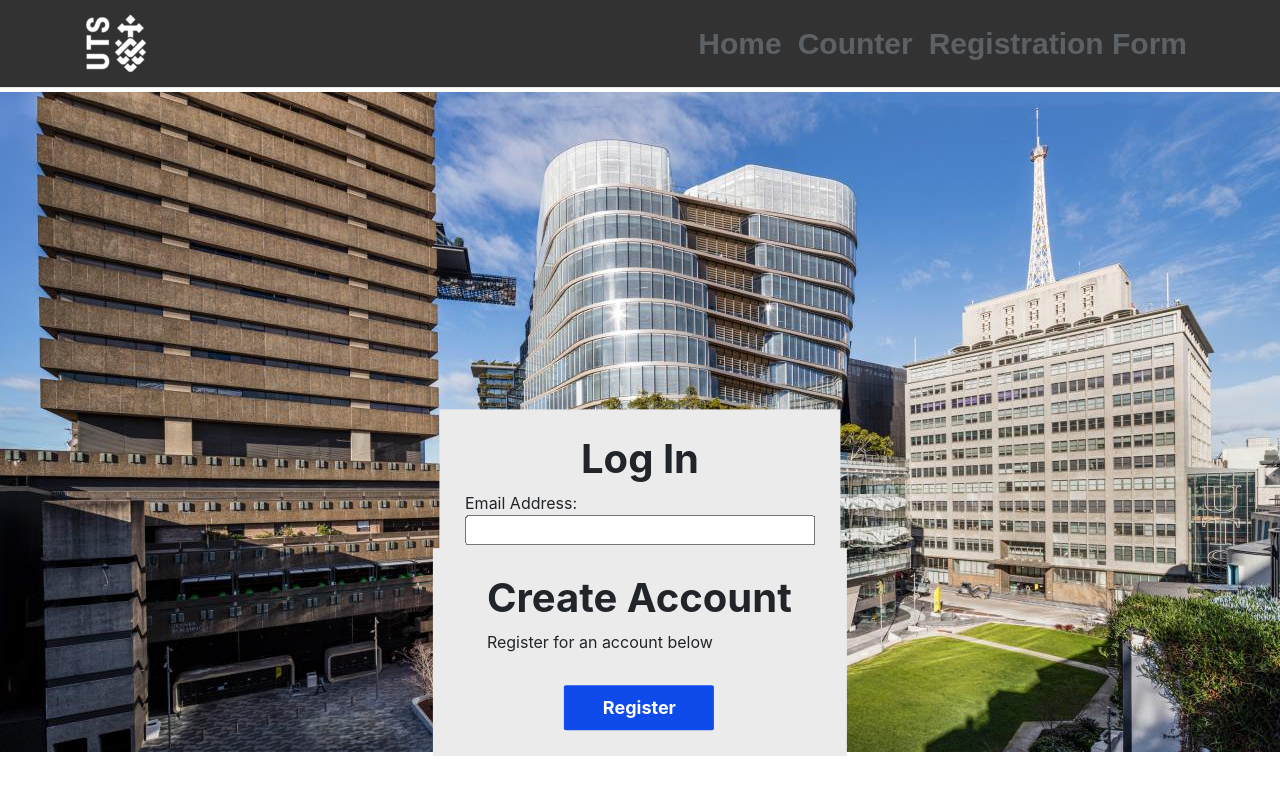
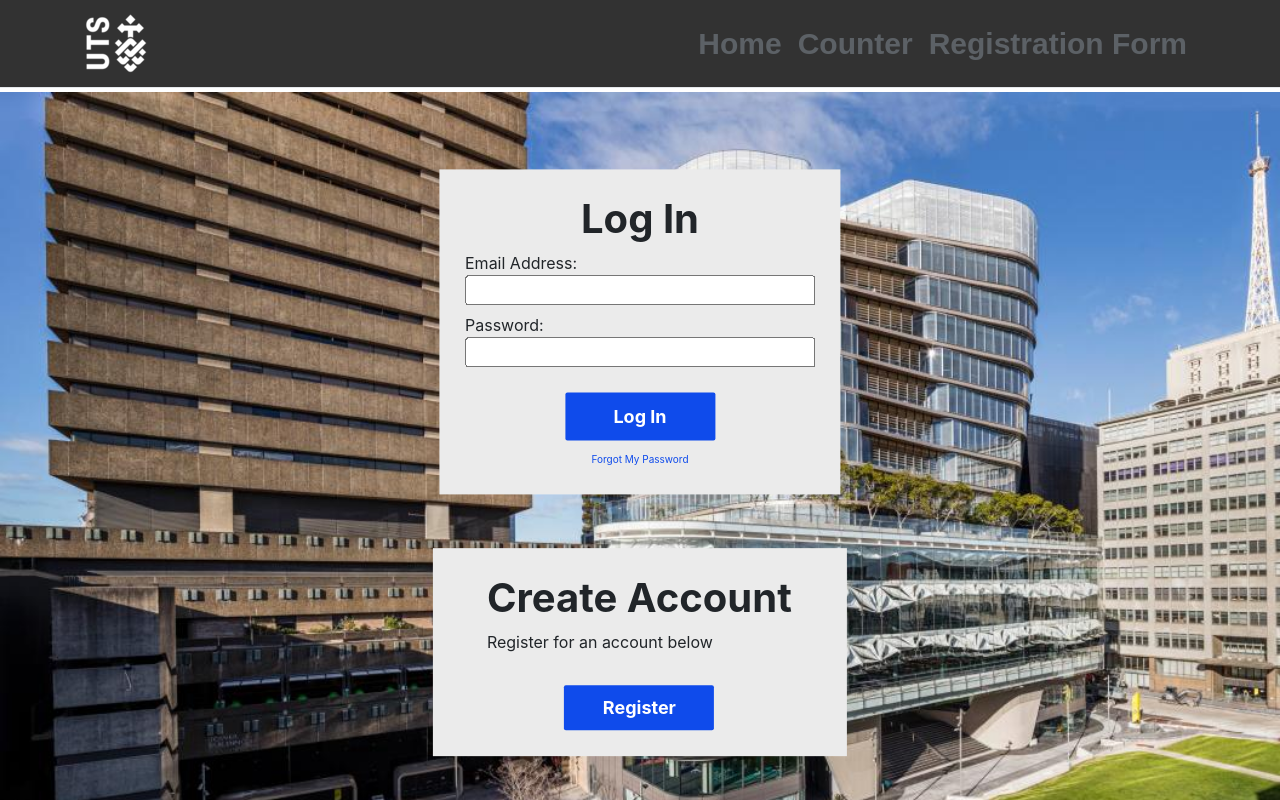
Before and after one commit to vinhddinh/2021S-SATEvening, a React (Create React App) app in the folder src/SATEvening.Web/ClientApp/: page / in a window 1280 px wide. Built offline with nearby package versions, Linux system fonts and the light colour scheme.

Commit message:
rename child css class to form and rm bg class

```diff
--- a/src/SATEvening.Web/ClientApp/src/components/RegistrationForm.css
+++ b/src/SATEvening.Web/ClientApp/src/components/RegistrationForm.css
@@ -6,11 +6,7 @@
     margin: 0 auto;
 }
 
-.bg {
-    background-size: auto;
-}
-
-.child {
+.form {
     position: absolute;
     top: 60%;
     left: 50%;
--- a/src/SATEvening.Web/ClientApp/src/components/RegistrationForm.js
+++ b/src/SATEvening.Web/ClientApp/src/components/RegistrationForm.js
@@ -7,7 +7,7 @@ export class RegistrationForm extends Component {
     render() {
         return (
             <div clasName="bg">
-                <div className="child">
+                <div className="form">
                     <h1 className="center"> Registration Form </h1>
                     <form>
                         <div>
```
